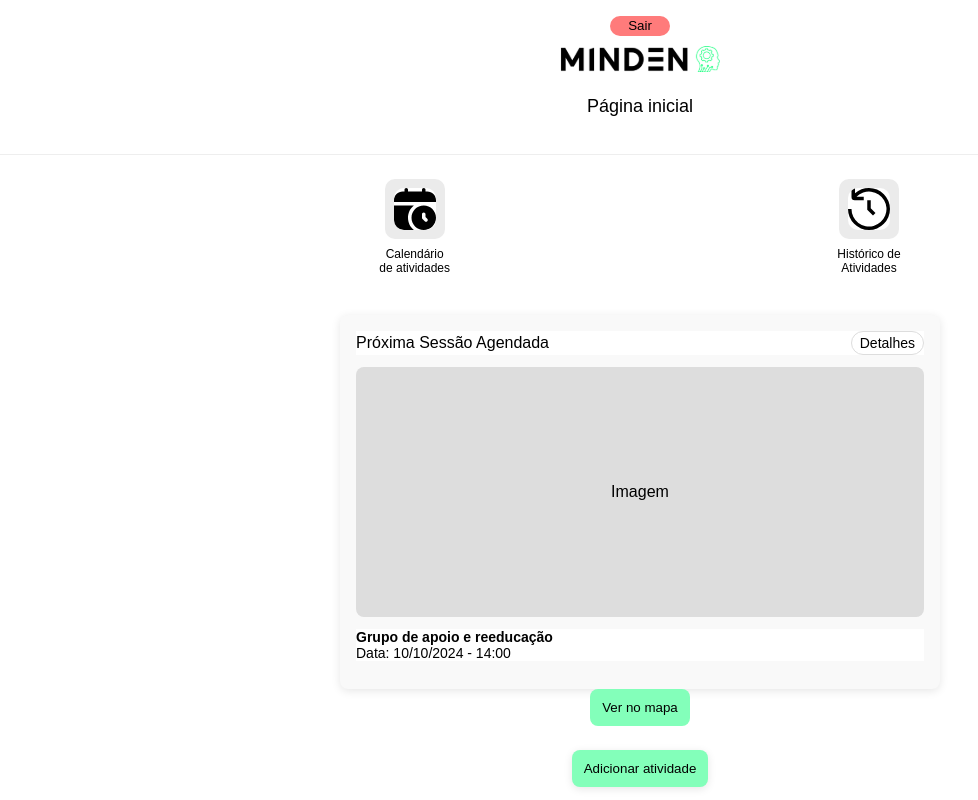
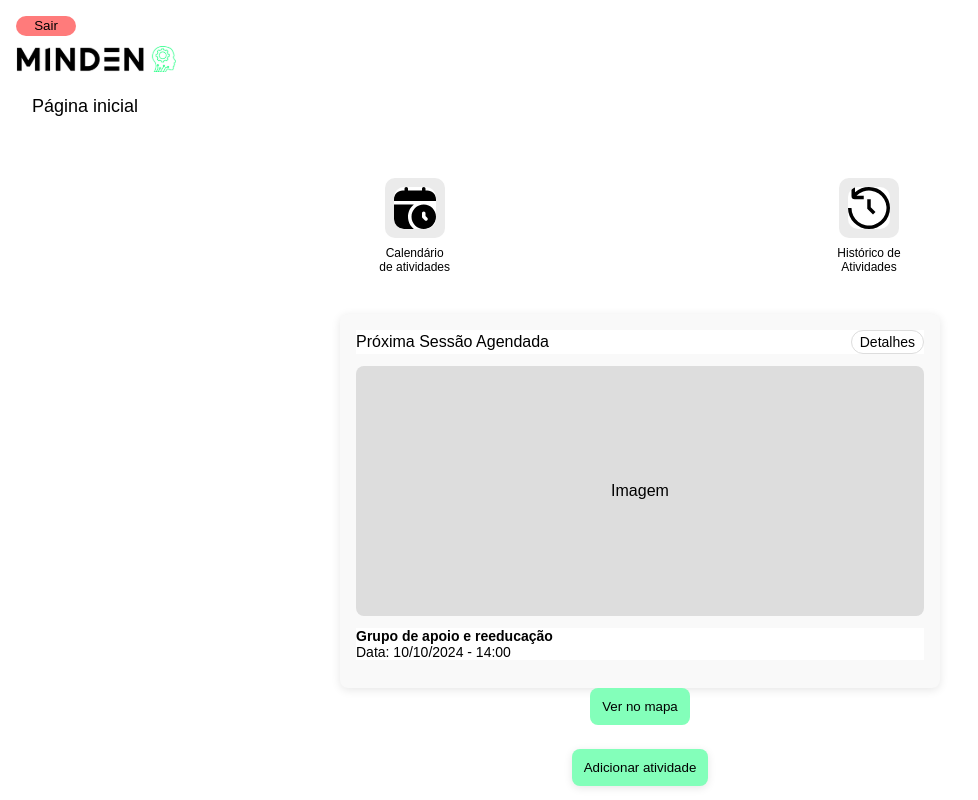
Before and after one commit to SamuelJeff/reHub, a React (Vite) app: page /homeR in a window 1280 px wide. Shown: the whole page, without its empty margins (0-978 px from the left). Built offline with nearby package versions, Linux system fonts and the light colour scheme.

Commit message:
Correcao home

```diff
--- a/src/pages/HomeR.css
+++ b/src/pages/HomeR.css
@@ -29,7 +29,7 @@ body {
     border-radius: 20px;
 }
 
-.header {
+.headerR {
     padding: 16px;
     width: 100%;
     display: flex;
--- a/src/pages/HomeR.tsx
+++ b/src/pages/HomeR.tsx
@@ -21,7 +21,7 @@ const HomeR: React.FC = () => {
   return (
     <IonPage>
       <div className="containerR">
-        <div className="header">
+        <div className="headerR">
           <button className="exit-placeholder" onClick={handleExitClick}>Sair</button>
           <div className="logo-containerR">
             <img
```
